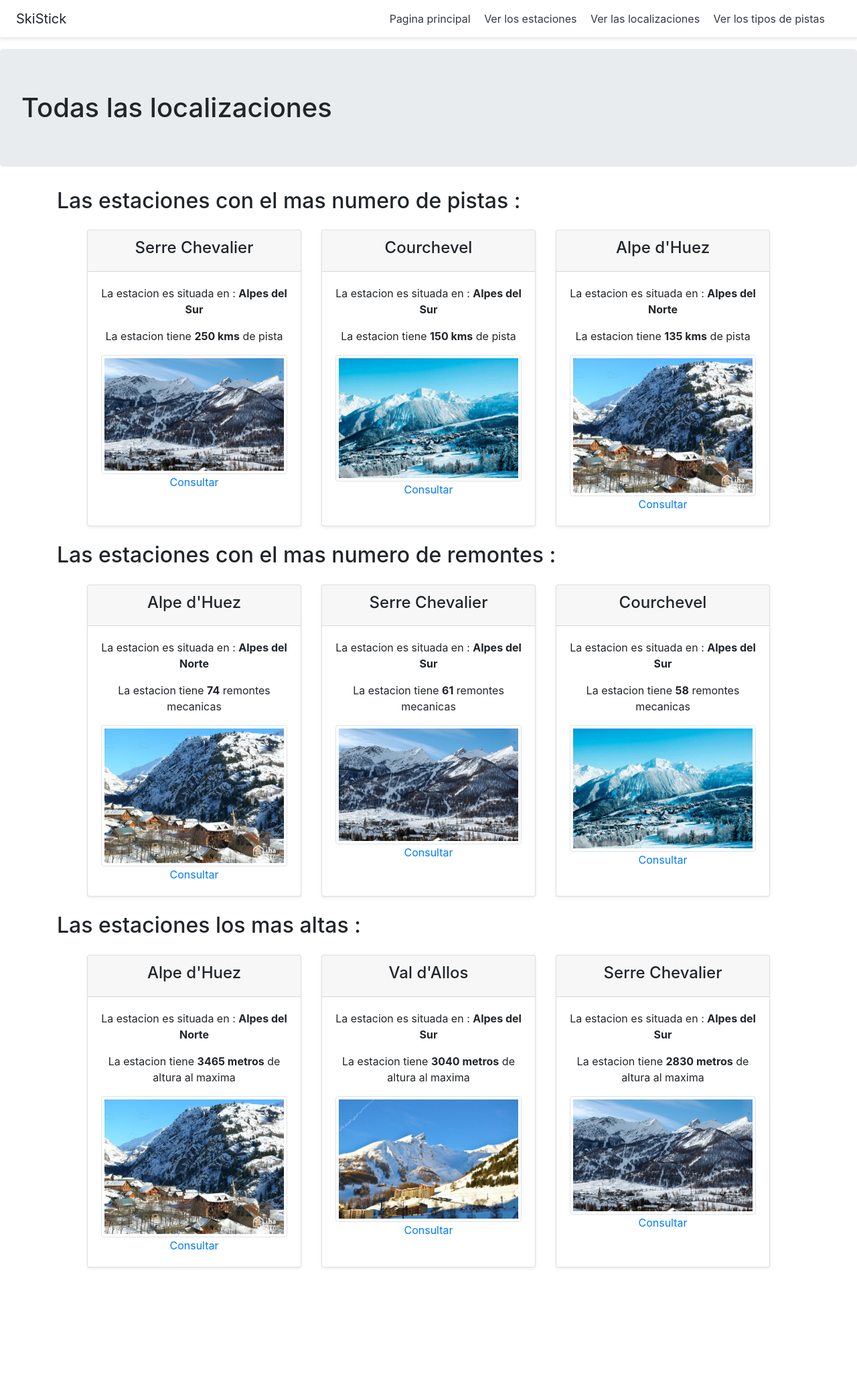
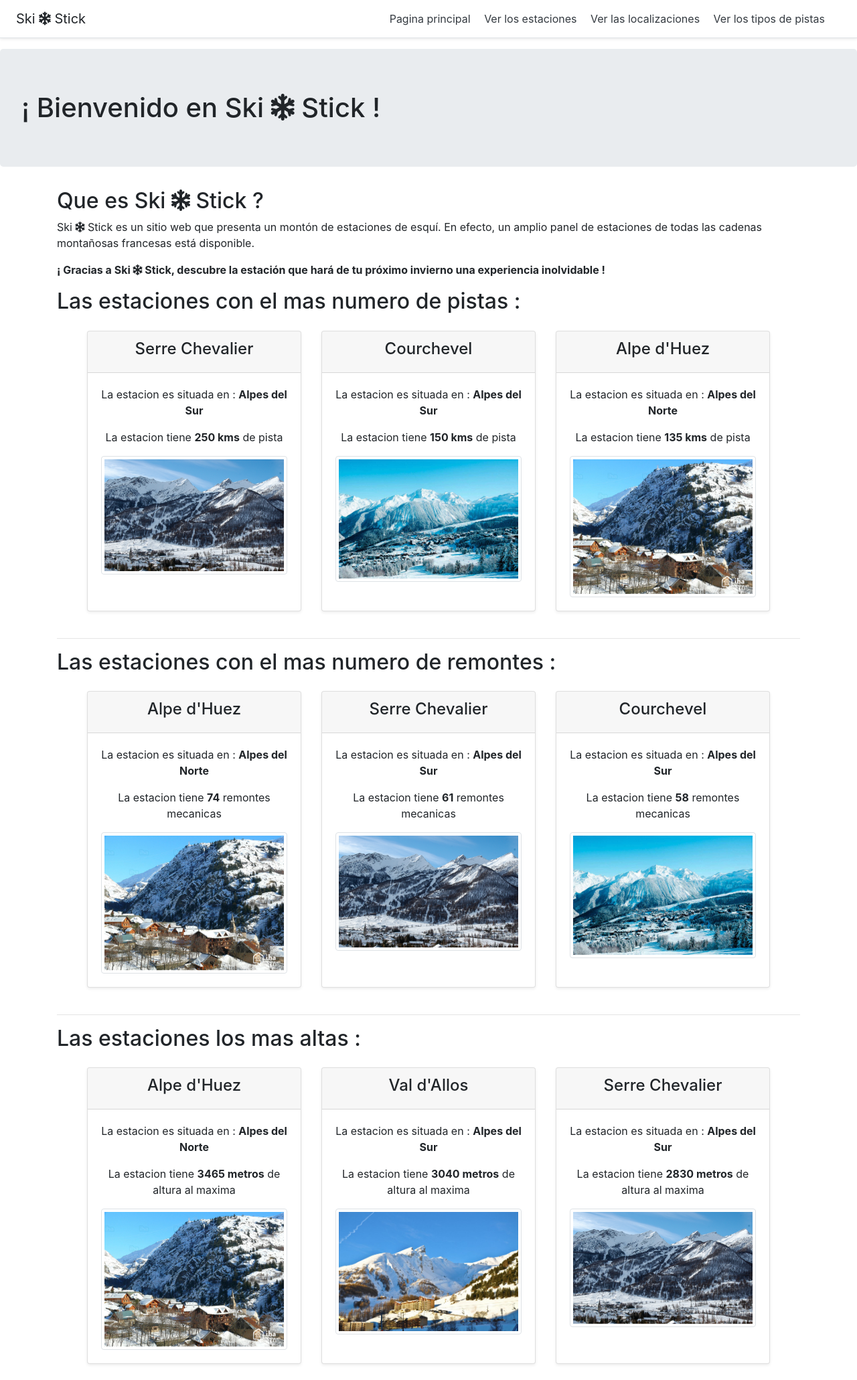
Before and after one commit to Taumoutsh/SkiStick, a Django app: page /main/ in a window 1280 px wide. Shown: the whole page at 67% size. Before the commit the page ends 1894 px from the top, so only its background shows below. Run offline with Django 3.2, Linux system fonts and the light colour scheme; data comes from the database, SQL or seed files in the repository; some libraries are stand-ins or nearby versions.

Commit message:
Add design last details before first submission

```diff
--- a/SkiStickProject/mainApp/static/jqimagen.js
+++ b/SkiStickProject/mainApp/static/jqimagen.js
@@ -1,12 +1,12 @@
 $(document).ready(function(){
-  $("img").hover(function(){
+  $(".img-thumbnail").hover(function(){
     $(this).css({
-  'transition': 'transform .2s',
+      'transition': 'transform .2s',
       'transform' : 'scale(1.1)',
     });
     }, function(){
     $(this).css({
-  'transition': 'transform .2s',
+      'transition': 'transform .2s',
       'transform' : 'scale(1)',
     });
   });
--- a/SkiStickProject/mainApp/templates/header.html
+++ b/SkiStickProject/mainApp/templates/header.html
@@ -1,9 +1,19 @@
+<!DOCTYPE html>
+<html lang="es">
+	<head>
+		<title>Ski Stick</title>
+		<meta charset="utf-8">
+		{% load static %}
+		<link rel="stylesheet" href="https://stackpath.bootstrapcdn.com/bootstrap/4.3.1/css/bootstrap.min.css" integrity="sha384-ggOyR0iXCbMQv3Xipma34MD+dH/1fQ784/j6cY/iJTQUOhcWr7x9JvoRxT2MZw1T" crossorigin="anonymous">
+		<link rel="icon" type="image/png" href="{% static 'nieve.png' %}" />
+	</head>
+	<body>
 		<div class="d-flex flex-column flex-md-row align-items-center p-3 px-md-4 mb-3 bg-white border-bottom shadow-sm">
 			<script src="https://kit.fontawesome.com/7d402c1f4f.js" crossorigin="anonymous"></script>
 			<script src="https://ajax.googleapis.com/ajax/libs/jquery/3.4.1/jquery.min.js"></script>
 			{% load static %}
 			<script src="{% static 'jqimagen.js' %}"></script>
-	<h5 class="my-0 mr-md-auto font-weight-normal">SkiStick</h5>
+			<h5 class="my-0 mr-md-auto font-weight-normal">Ski <i class="fas fa-snowflake"></i> Stick</h5>
 			<nav class="my-2 my-md-0 mr-md-3">
 				<a class="p-2 text-dark" href="{% url 'home' %}">Pagina principal</a>
 				<a class="p-2 text-dark" href="{% url 'estaciones' %}">Ver los estaciones</a>
--- a/SkiStickProject/mainApp/templates/index.html
+++ b/SkiStickProject/mainApp/templates/index.html
@@ -1,14 +1,9 @@
-<!DOCTYPE html>
-<html>
-	<head>
-		<title>SkiStick - Main page</title>
-		<meta charset="utf-8">
-		<link rel="stylesheet" href="https://stackpath.bootstrapcdn.com/bootstrap/4.3.1/css/bootstrap.min.css" integrity="sha384-ggOyR0iXCbMQv3Xipma34MD+dH/1fQ784/j6cY/iJTQUOhcWr7x9JvoRxT2MZw1T" crossorigin="anonymous">
-	</head>
-	<body>
-        {% include "header.html" %}
-        <h1 class="jumbotron">Todas las localizaciones</h1>
+ {% include "header.html" %}
+        <h1 class="jumbotron">¡ Bienvenido en Ski <i class="fas fa-snowflake"></i> Stick !</h1>
 		<div class="container mt-4 ">
+            <h2>Que es Ski <i class="fas fa-snowflake"></i> Stick ?</h2>
+            <p>Ski <i class="fas fa-snowflake"></i> Stick es un sitio web que presenta un montón de estaciones de esquí. En efecto, un amplio panel de estaciones de todas las cadenas montañosas francesas está disponible.</p>
+            <p><b>¡ Gracias a Ski <i class="fas fa-snowflake"></i> Stick, descubre la estación que hará de tu próximo invierno una experiencia inolvidable !</b></p>
 			<h2 class="mb-4">Las estaciones con el mas numero de pistas :</h2>
 			<div class="row justify-content-center">
 			{% for estacion in estacionesPorPistas %}
@@ -21,13 +16,15 @@
                             <p>La estacion es situada en : <b>{{ estacion.localizacion.mensaje }}</b></p>
 							<p>La estacion tiene <b>{{ estacion.kmsPista }} kms</b> de pista</p>
                             {% load static %}
-                            <img src="{% static estacion.imagen %}" class="img-thumbnail" alt="Mon image" />
-                            <a href="{% url 'estacion' estacion.id %}">Consultar</a>
+                            <a href="{% url 'estacion' estacion.id %}"><img src="{% static estacion.imagen %}" class="img-thumbnail" alt="Mon image" /></a>
                         </div>
                     </div>
                 </div>
 			{% endfor %}
 			</div>
+
+            <hr>
+
 			<h2 class="mb-4">Las estaciones con el mas numero de remontes :</h2>
 			<div class="row justify-content-center">
 			{% for estacion in estacionesPorRemontes %}
@@ -40,13 +37,15 @@
                             <p>La estacion es situada en : <b>{{ estacion.localizacion.mensaje }}</b></p>
                             <p>La estacion tiene <b>{{ estacion.numeroRemontes }}</b> remontes mecanicas</p>
                             {% load static %}
-                            <img src="{% static estacion.imagen %}" class="img-thumbnail" alt="Mon image" />
-                            <a href="{% url 'estacion' estacion.id %}">Consultar</a>
+                            <a href="{% url 'estacion' estacion.id %}"><img src="{% static estacion.imagen %}" class="img-thumbnail" alt="Mon image" /></a>
                         </div>
                     </div>
                 </div>
 			{% endfor %}
 			</div>
+
+            <hr>
+
 			<h2 class="mb-4">Las estaciones los mas altas :</h2>
 			<div class="row justify-content-center">
 			{% for estacion in estacionesPorAltura %}
@@ -59,8 +58,7 @@
                             <p>La estacion es situada en : <b>{{ estacion.localizacion.mensaje }}</b></p>
                             <p>La estacion tiene <b>{{ estacion.alturaMaxima }} metros</b> de altura al maxima</p>
                             {% load static %}
-                            <img src="{% static estacion.imagen %}" class="img-thumbnail" alt="Mon image" />
-                            <a href="{% url 'estacion' estacion.id %}">Consultar</a>
+                            <a href="{% url 'estacion' estacion.id %}"> <img src="{% static estacion.imagen %}" class="img-thumbnail" alt="Mon image" /></a>
                         </div>
                     </div>
                 </div>
```
Also changed, not shown: SkiStickProject/mainApp/static/Imagenstyle.css (deleted, +0 -14 lines), SkiStickProject/mainApp/templates/estacion.html (+4 -12 lines), SkiStickProject/mainApp/templates/estaciones.html (+1 -9 lines), SkiStickProject/mainApp/templates/localizacion.html (+1 -10 lines), SkiStickProject/mainApp/templates/localizaciones.html (+0 -8 lines), SkiStickProject/mainApp/templates/tipopista.html (+1 -9 lines), SkiStickProject/mainApp/templates/tipospistas.html (+1 -9 lines), README.md (deleted), README.txt (added), SkiStickProject/mainApp/static/img/isola2000.jpg, SkiStickProject/mainApp/static/nieve.png (added). Lines whose indentation alone changed are shown as unchanged.
